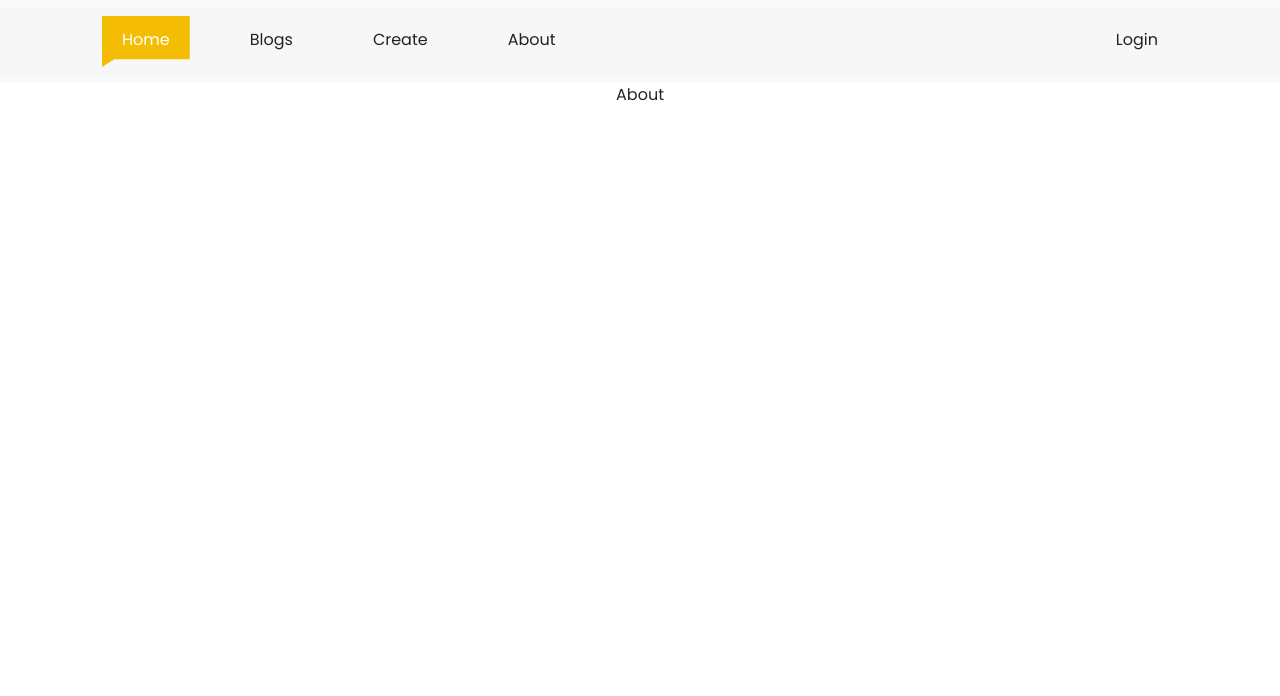
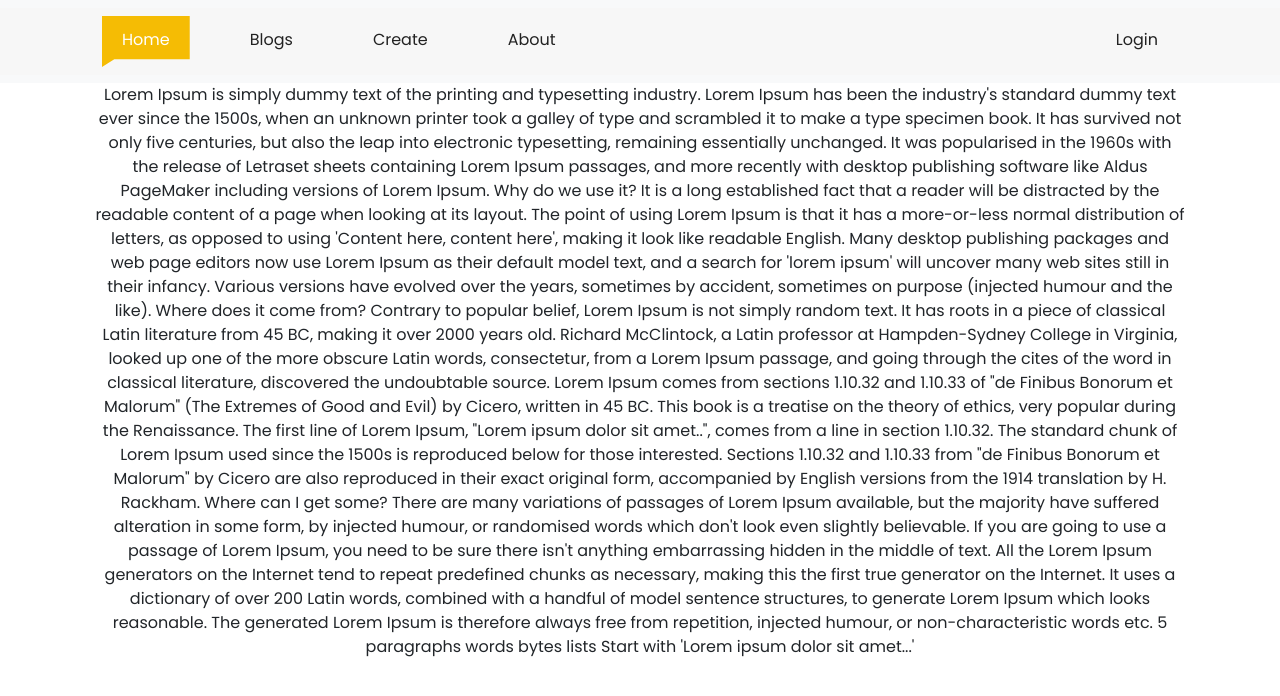
Before and after one commit to THAMITHA/ResponsiveBlog, a React (Create React App) app in the folder firebase-blog-app/: page /about in a window 1280 px wide. Shown: the top 696 px of the page. Built offline with nearby package versions, Linux system fonts and the light colour scheme; no server answers.

Commit message:
add about page

```diff
--- a/firebase-blog-app/src/pages/About.js
+++ b/firebase-blog-app/src/pages/About.js
@@ -1,9 +1,64 @@
-import React from 'react'
+import React from "react";
 
 const About = () => {
   return (
-    <div>About</div>
-  )
-}
+    <div className="container padding">
+      <div className="col-md-12">
+        <div className="row mx-0">
+          <p>
+            Lorem Ipsum is simply dummy text of the printing and typesetting
+            industry. Lorem Ipsum has been the industry's standard dummy text
+            ever since the 1500s, when an unknown printer took a galley of type
+            and scrambled it to make a type specimen book. It has survived not
+            only five centuries, but also the leap into electronic typesetting,
+            remaining essentially unchanged. It was popularised in the 1960s
+            with the release of Letraset sheets containing Lorem Ipsum passages,
+            and more recently with desktop publishing software like Aldus
+            PageMaker including versions of Lorem Ipsum. Why do we use it? It is
+            a long established fact that a reader will be distracted by the
+            readable content of a page when looking at its layout. The point of
+            using Lorem Ipsum is that it has a more-or-less normal distribution
+            of letters, as opposed to using 'Content here, content here', making
+            it look like readable English. Many desktop publishing packages and
+            web page editors now use Lorem Ipsum as their default model text,
+            and a search for 'lorem ipsum' will uncover many web sites still in
+            their infancy. Various versions have evolved over the years,
+            sometimes by accident, sometimes on purpose (injected humour and the
+            like). Where does it come from? Contrary to popular belief, Lorem
+            Ipsum is not simply random text. It has roots in a piece of
+            classical Latin literature from 45 BC, making it over 2000 years
+            old. Richard McClintock, a Latin professor at Hampden-Sydney College
+            in Virginia, looked up one of the more obscure Latin words,
+            consectetur, from a Lorem Ipsum passage, and going through the cites
+            of the word in classical literature, discovered the undoubtable
+            source. Lorem Ipsum comes from sections 1.10.32 and 1.10.33 of "de
+            Finibus Bonorum et Malorum" (The Extremes of Good and Evil) by
+            Cicero, written in 45 BC. This book is a treatise on the theory of
+            ethics, very popular during the Renaissance. The first line of Lorem
+            Ipsum, "Lorem ipsum dolor sit amet..", comes from a line in section
+            1.10.32. The standard chunk of Lorem Ipsum used since the 1500s is
+            reproduced below for those interested. Sections 1.10.32 and 1.10.33
+            from "de Finibus Bonorum et Malorum" by Cicero are also reproduced
+            in their exact original form, accompanied by English versions from
+            the 1914 translation by H. Rackham. Where can I get some? There are
+            many variations of passages of Lorem Ipsum available, but the
+            majority have suffered alteration in some form, by injected humour,
+            or randomised words which don't look even slightly believable. If
+            you are going to use a passage of Lorem Ipsum, you need to be sure
+            there isn't anything embarrassing hidden in the middle of text. All
+            the Lorem Ipsum generators on the Internet tend to repeat predefined
+            chunks as necessary, making this the first true generator on the
+            Internet. It uses a dictionary of over 200 Latin words, combined
+            with a handful of model sentence structures, to generate Lorem Ipsum
+            which looks reasonable. The generated Lorem Ipsum is therefore
+            always free from repetition, injected humour, or non-characteristic
+            words etc. 5 paragraphs words bytes lists Start with 'Lorem ipsum
+            dolor sit amet...'
+          </p>
+        </div>
+      </div>
+    </div>
+  );
+};
 
-export default About
+export default About;
```
